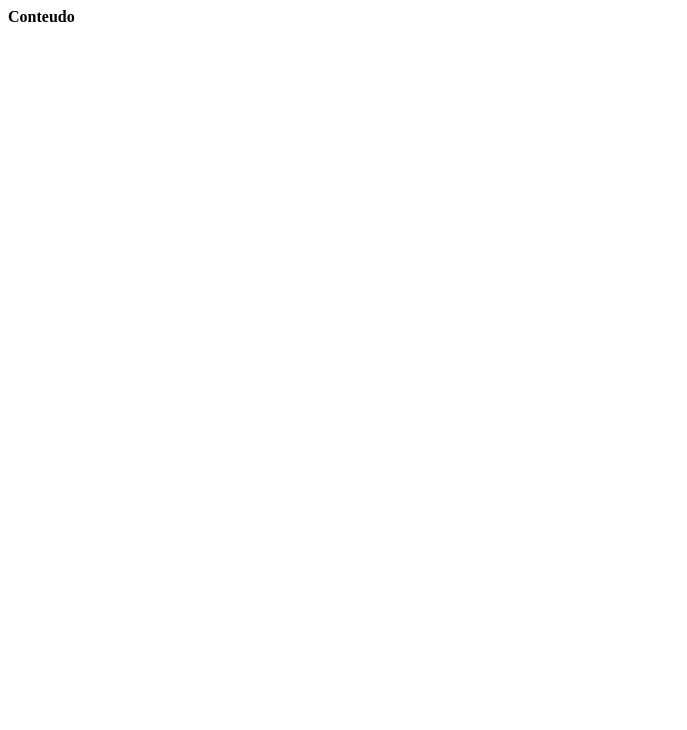
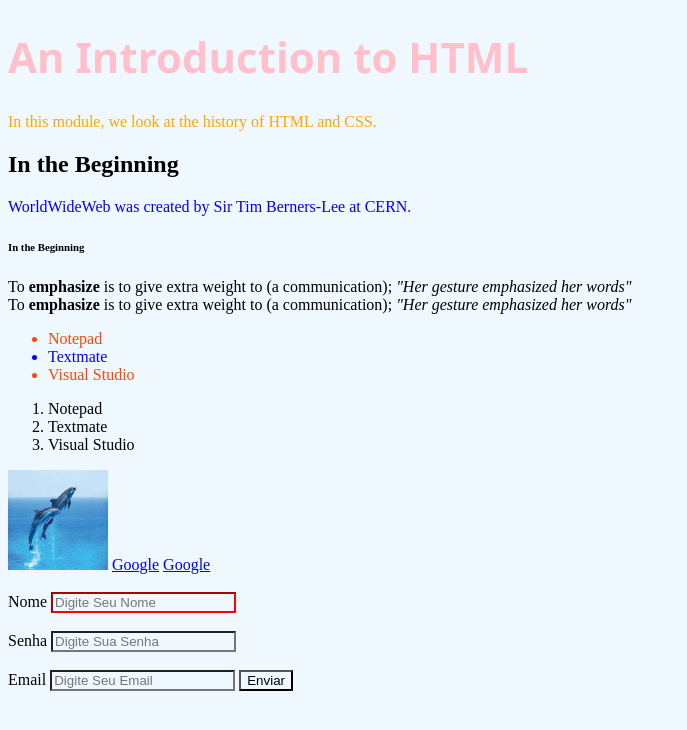
Before and after one commit to delmiglio/70-480, a plain HTML site: page web/index.html in a window 1280 px wide. Shown: the whole page, without its empty margins (0-687 px from the left). Drawn offline with Linux system fonts and the light colour scheme.

Commit message:
Ajustes PAGINA HTML NOVAS

```diff
--- a/web/index.html
+++ b/web/index.html
@@ -8,9 +8,75 @@
     <meta charset="UTF-8">
     <meta name="viewport" content="width=device-width, initial-scale=1.0">
     <title>Document</title>
+    <!-- IMPORTANDO CSS EXTERNO DENTRO DO HTML (A ORDEM IMPORTA)-->
+    <link rel="stylesheet" type="text/css" href="master.css">
 </head>
+
 <body>
+    <!-- Headings (Cabecalhos) e Paragrafos-->
+    <!-- <h1> até <h6>-->
+    <h1>An Introduction to HTML</h1>
+    <p class="myClass">In this module, we look at the history of HTML and CSS.</p>
+    <h2>In the Beginning</h2>
+    <p>WorldWideWeb was created by Sir Tim Berners-Lee at CERN. </p>
+    <h6>In the Beginning</h6>
+    <!-- Negrito e Italico-->
+    To
+    <strong>emphasize</strong> is to give extra weight to (a communication);
+    <em>"Her gesture emphasized her words"</em>
+    <br> To
+    <b>emphasize</b> is to give extra weight to (a communication);
+    <i>"Her gesture emphasized her words"</i>
+    <br>
+
+    <!-- ul - Lista Nao Ordenada; ol - Lista Ordenada; li - item da lista (pode ser estilizado pelo CSS)-->
+    <ul>
+        <li>Notepad</li>
+        <li id="blue">Textmate</li>
+        <li>Visual Studio</li>
+    </ul>
+    <ol>
+        <li>Notepad</li>
+        <li>Textmate</li>
+        <li>Visual Studio</li>
+    </ol>
+    <!-- ALT -> Texto da imagem (fins de acessibilidade)-->
+    <img src="golfinho.jpg" alt="Golfinho" height="100" width="100" />
+    <!-- ANCHOR (Ancora) - Com Qualquer Coisa-->
+    <a href="http://www.google.com.br" alt="Home Page">Google</a>
+    <!-- Nao Acessar Item do Menu-->
+    <a href="#" alt="Home Page">Google</a>
+    <br>
+    <br>
+    <!-- Posso Mandar Para: Servidor; Posso Executar um Metodo Javascript que vai tratar o conteúdo que o usuário digitou e então esse javascript mandar para o servidor-->
+    <!-- PUT, POST, GET, DELETE -->
+    <!-- PUT - ATUALIZAR; POST - POSTAR (INCLUIR NO BD); GET - TRAZER/BUSCAR (SELECT NO BD); DELETE - DELETAR (DELETAR NO BD)-->
+    <form action="#" method="">
+        <label for="nome">Nome</label>
+        <input type="text" name="nome" placeholder="Digite Seu Nome" id="nome" />
+        <br>
+        <br>
+        <label for="senha">Senha</label>
+        <input type="password" name="senha" placeholder="Digite Sua Senha" id="senha" />
+        <br>
+        <br>
+        <label for="email">Email</label>
+        <input type="email" name="email" placeholder="Digite Seu Email" id="email" />
+        <input type="submit" name="Enviar" value="Enviar">
+    </form>
     <!--elemento atributo="">conteudo</elemento-->
-    <strong class="xpto">Conteudo</strong>
+    <!-- <strong class="xpto">Conteudo</strong> -->
+    <!-- DESABILITAR NAS CONFIGURACOES DO BROWSER (NAO POR PAGINA -->
+    <noscript>
+        NAO SUPORTADO
+    </noscript>
+
+    <!-- ESTILOS COMBINADOS -->
+
 </body>
+
+<!-- A ORDEM DE CHAMADA DESSES ARQUIVOS IMPORTA -->
+<script type="text/javascript" src="teste1.js"></script>
+
+
 </html>
--- /dev/null
+++ b/web/master.css
@@ -0,0 +1,32 @@
+/* Seletor  de elemento */
+h1 {
+  font-size: 42px;
+  color: pink;
+  font-family: "Segoe UI";
+}
+
+p {
+    color: blue;
+}
+
+/* Seletor de Classe */
+.myClass {
+    color: orange;
+}
+
+/* seletor de ID */
+#nome {
+    border-color: red;
+}
+
+ul li {
+    color: orangered;
+}
+
+ul li[id="blue"] {
+    color: blue;
+}
+
+* {
+    background-color: aliceblue;
+}
```
Also changed, not shown: web/golfinho.jpg (added).
